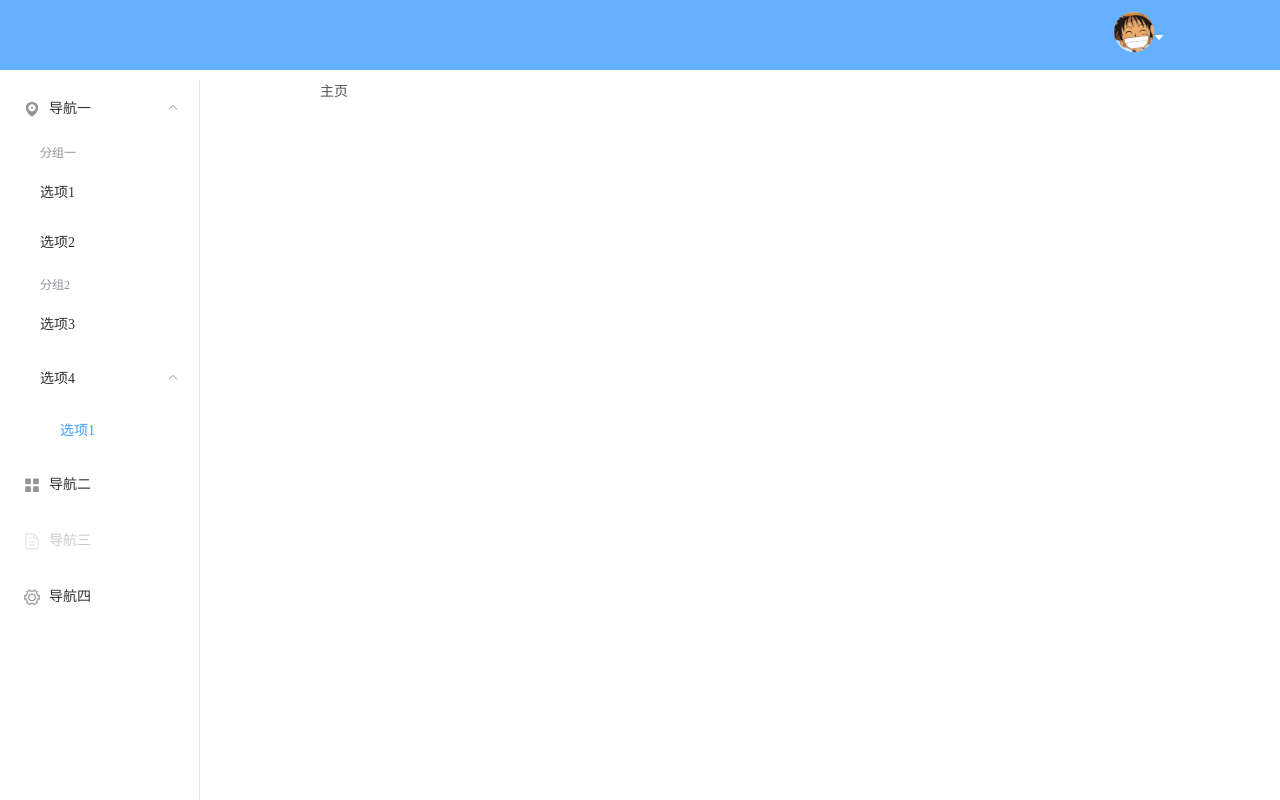
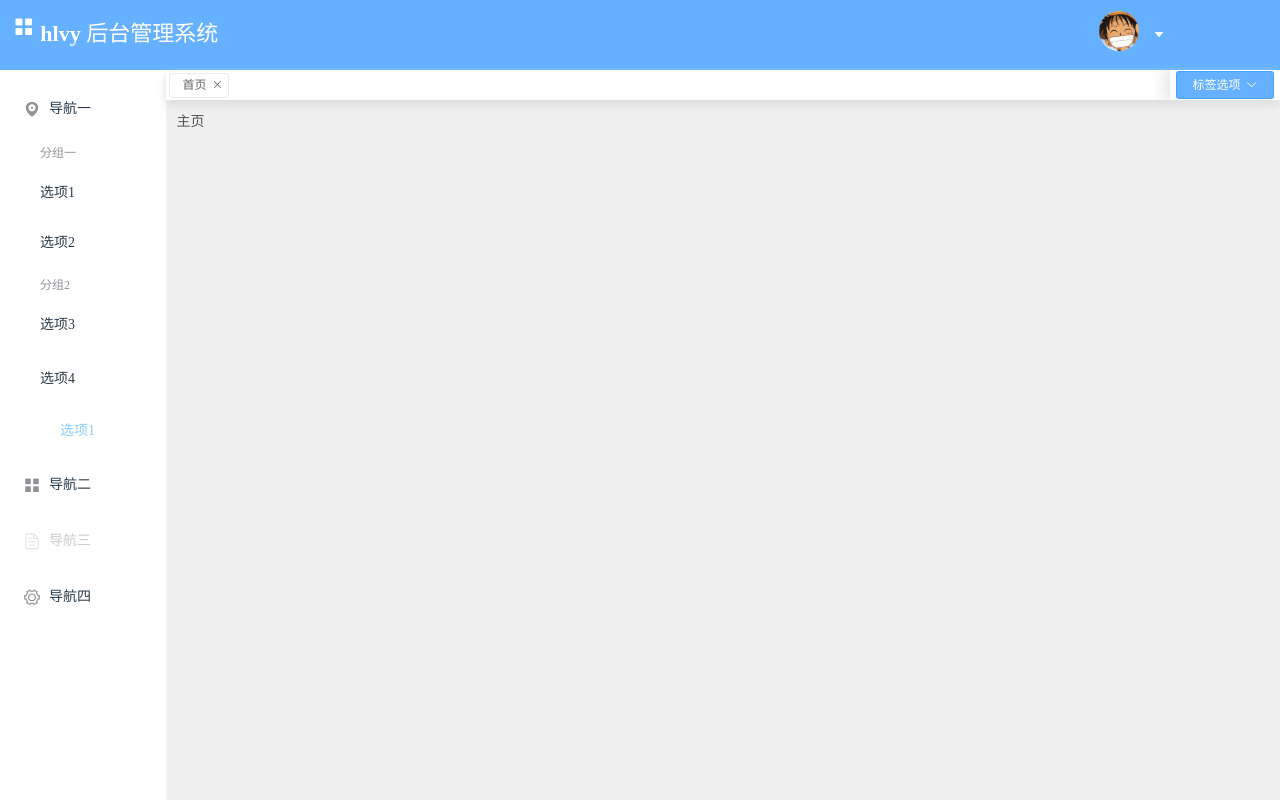
Before and after one commit to heng1234/vuePro, a Vue app: page /homePage in a window 1280 px wide. Built offline with nearby package versions, Linux system fonts and the light colour scheme; sample sign-in values are in the browser's storage.

Commit message:
主页标签页

```diff
--- a/src/App.vue
+++ b/src/App.vue
@@ -92,4 +92,42 @@
     border-radius: 4px;
   }
 
+
+
+  .content-box {
+    position: absolute;
+    left: 13%;
+    right: 0;
+    top: 70px;
+    bottom: 0;
+    padding-bottom: 30px;
+    -webkit-transition: left .3s ease-in-out;
+    transition: left .3s ease-in-out;
+    background: #f0f0f0;
+  }
+
+  .content {
+    width: auto;
+    height: 100%;
+    padding: 10px;
+    overflow-y: scroll;
+    box-sizing: border-box;
+  }
+
+  .content-collapse {
+    left: 65px;
+  }
+
+  .container {
+    padding: 30px;
+    background: #fff;
+    border: 1px solid #ddd;
+    border-radius: 5px;
+  }
+
+  .el-button--primary {
+    color: #fff;
+    background-color: rgba(64,158,255,0.8) !important;
+    border-color: rgba(64,158,255,0.8) !important;
+  }
 </style>
--- /dev/null
+++ b/src/components/bus.js
@@ -0,0 +1,6 @@
+import Vue from 'vue';
+
+// 使用 Event Bus
+const bus = new Vue();
+
+export default bus;
--- /dev/null
+++ b/src/components/tags.vue
@@ -0,0 +1,169 @@
+<template>
+    <div class="tags" v-if="showTags">
+        <ul>
+            <li class="tags-li" v-for="(item,index) in tagsList" :class="{'active': isActive(item.path)}" :key="index">
+                <router-link :to="item.path" class="tags-li-title">
+                    {{item.title}}
+                </router-link>
+                <span class="tags-li-icon" @click="closeTags(index)"><i class="el-icon-close"></i></span>
+            </li>
+        </ul>
+        <div class="tags-close-box">
+            <el-dropdown @command="handleTags">
+                <el-button size="mini" type="primary">
+                    标签选项<i class="el-icon-arrow-down el-icon--right"></i>
+                </el-button>
+                <el-dropdown-menu size="small" slot="dropdown">
+                    <el-dropdown-item command="other">关闭其他</el-dropdown-item>
+                    <el-dropdown-item command="all">关闭所有</el-dropdown-item>
+                </el-dropdown-menu>
+            </el-dropdown>
+        </div>
+    </div>
+</template>
+
+<script>
+    import bus from './bus';
+    export default {
+        data() {
+            return {
+                tagsList: []
+            }
+        },
+        methods: {
+            isActive(path) {
+                return path === this.$route.fullPath;
+            },
+            // 关闭单个标签
+            closeTags(index) {
+                const delItem = this.tagsList.splice(index, 1)[0];
+                const item = this.tagsList[index] ? this.tagsList[index] : this.tagsList[index - 1];
+                if (item) {
+                    delItem.path === this.$route.fullPath && this.$router.push(item.path);
+                }else{
+                    this.$router.push('/');
+                }
+            },
+            // 关闭全部标签
+            closeAll(){
+                this.tagsList = [];
+                this.$router.push('/');
+            },
+            // 关闭其他标签
+            closeOther(){
+                const curItem = this.tagsList.filter(item => {
+                    return item.path === this.$route.fullPath;
+                })
+                this.tagsList = curItem;
+            },
+            // 设置标签
+            setTags(route){
+                const isExist = this.tagsList.some(item => {
+                    return item.path === route.fullPath;
+                })
+                if(!isExist){
+                    //如果集合大于8则将前面的替换
+                    if(this.tagsList.length >= 8){
+                        this.tagsList.shift();
+                    }
+                    this.tagsList.push({
+                        title: route.meta.title,
+                        path: route.fullPath,
+                        name: route.matched[1].components.default.name
+                    })
+                }
+                bus.$emit('tags', this.tagsList);
+            },
+            handleTags(command){
+                command === 'other' ? this.closeOther() : this.closeAll();
+            }
+        },
+        computed: {
+            showTags() {
+                return this.tagsList.length > 0;
+            }
+        },
+        watch:{
+            $route(newValue, oldValue){
+                this.setTags(newValue);
+            }
+        },
+        created(){
+            this.setTags(this.$route);
+        }
+    }
+
+</script>
+
+
+<style >
+    .tags {
+        position: relative;
+        height: 30px;
+        overflow: hidden;
+        background: #fff;
+        padding-right: 120px;
+        box-shadow: 0 5px 10px #ddd;
+    }
+
+    .tags ul {
+        box-sizing: border-box;
+        width: 100%;
+        height: 100%;
+    }
+
+    .tags-li {
+        float: left;
+        margin: 3px 5px 2px 3px;
+        border-radius: 3px;
+        font-size: 12px;
+        overflow: hidden;
+        cursor: pointer;
+        height: 23px;
+        line-height: 23px;
+        border: 1px solid #e9eaec;
+        background: #fff;
+        padding: 0 5px 0 12px;
+        vertical-align: middle;
+        color: #666!important;
+        -webkit-transition: all .3s ease-in;
+        -moz-transition: all .3s ease-in;
+        transition: all .3s ease-in;
+    }
+
+    .tags-li:not(.active):hover {
+        background: #f8f8f8;
+    }
+
+    .tags-li.active {
+        color: #fff;
+    }
+
+    .tags-li-title {
+        float: left;
+        max-width: 80px;
+        overflow: hidden;
+        white-space: nowrap;
+        text-overflow: ellipsis;
+        margin-right: 5px;
+        color: #666!important;
+    }
+
+    .tags-li.active .tags-li-title {
+        color: #fff;
+    }
+
+    .tags-close-box {
+        position: absolute;
+        right: 0;
+        top: 0;
+        box-sizing: border-box;
+        padding-top: 1px;
+        text-align: center;
+        width: 110px;
+        height: 30px;
+        background: #fff;
+        box-shadow: -3px 0 15px 3px rgba(0, 0, 0, .1);
+        z-index: 10;
+    }
+</style>
--- a/src/main.js
+++ b/src/main.js
@@ -21,10 +21,6 @@
     Form,
     FormItem,
     MessageBox,
-    Container,
-    Aside,
-    header,
-    Main,
 } from 'element-ui';
 import 'element-ui/lib/theme-chalk/index.css';
 // table 的样式需要手动引入
@@ -73,10 +69,7 @@
     _install(Vue, "hlvy-tabs", Tabs);
     _install(Vue, "hlvy-tab-pane", TabPane);
     _install(Vue, "hlvy-loading", hlvyLoading);
-    _install(Vue, "hlvy-container", Container);
-    _install(Vue, "hlvy-aside", Aside);
-    _install(Vue, "hlvy-header", header);
-    _install(Vue, "hlvy-main", Main);
+    _install(Vue, "hlvy-checkbox", Checkbox);
     Vue.prototype.$confirm = _confirm;
 };
 Vue.use(install);
--- a/src/pages/Login/login.vue
+++ b/src/pages/Login/login.vue
@@ -114,7 +114,7 @@
                           storage.remove("dynamicValidateForm");
 
                       }
-                        this.$router.push({path: "/home"});
+                        this.$router.push({path: "/"});
                     } else {
                         this.loadingShow = false;
                         console.log('error submit!!');
--- a/src/router.js
+++ b/src/router.js
@@ -8,24 +8,21 @@
   base: process.env.BASE_URL,
   routes: [
     {
-      path: '/',
-      name: 'login',
-      title:'登录页面',
-      component:resolve => require(['@/pages/Login/login.vue'], resolve)
-    },
-    {
       path: '/login',
       name: 'login',
       title:'登录页面',
       component:resolve => require(['@/pages/Login/login.vue'], resolve)
     },
 
+
       {
-          path: '/home',
+          path: '/',
           component: resolve => require(['@/views/Home.vue'], resolve),//
           redirect: '/homePage',
+
           meta: {
-              keepAlive: false // 不需要被缓存
+              keepAlive: false, // 不需要被缓存
+              title: '首页'
           },
           children: [
               /**
@@ -35,7 +32,8 @@
               path: '/homePage',
               component: resolve => require(['@/pages/home/homePage.vue'], resolve),//
               meta: {
-                  keepAlive: false // 不需要被缓存
+                  keepAlive: false, // 不需要被缓存
+                  title: '首页'
               },
           }
           ]
--- a/src/views/Home.vue
+++ b/src/views/Home.vue
@@ -4,11 +4,12 @@
 
           <el-aside >
               <div class="acccls">
-                <!--  <el-radio-group v-model="isCollapse" style="margin-bottom: 20px;">
-                      <el-radio-button :label="false">展开</el-radio-button>
-                      <el-radio-button :label="true">收起</el-radio-button>
-                  </el-radio-group>-->
-                  <el-menu default-active="1-4-1" style="height: 100%" class="el-menu-vertical-demo" @open="handleOpen" @close="handleClose" :collapse="isCollapse">
+
+                  <el-menu default-active="1-4-1" style="height: 100%" class="el-menu-vertical-demo" @open="handleOpen" @close="handleClose"
+
+                           text-color="#2b3b4b"
+                           active-text-color="#87CEFA"
+                           :collapse="isCollapse">
                       <el-submenu index="1">
                           <template slot="title">
                               <i class="el-icon-location"></i>
@@ -51,6 +52,15 @@
 
 
                       <div class="header-user-con">
+                          <div class="collapse-btn" @click="collapseChage">
+                              <i class="el-icon-menu"></i>&nbsp;
+                          </div>
+                          <div class="logo"><b>hlvy</b>&nbsp;后台管理系统</div>
+
+                  <!--                <el-radio-group v-model="isCollapse" style="margin-bottom: 20px;">
+                  &lt;!&ndash;    <el-radio-button :label="false">展开</el-radio-button>
+                      <el-radio-button :label="true">收起</el-radio-button>&ndash;&gt;
+                  </el-radio-group>-->
                           <!-- 全屏显示 -->
                           <div class="btn-fullscreen" @click="handleFullScreen">
                               <el-tooltip effect="dark" :content="fullscreen?`取消全屏`:`全屏`" placement="bottom">
@@ -78,11 +88,20 @@
                       </div>
 
               </div>
+
+
               </el-header>
-              <el-main>
-
-                  <router-view></router-view>
-
+              <el-main style="margin: 0;">
+                  <div class="content-box" :class="{'content-collapse':collapse}">
+                        <tags></tags>
+                      <div class="content">
+                          <transition name="move" mode="out-in">
+                              <keep-alive :include="tagsList">
+                                  <router-view></router-view>
+                              </keep-alive>
+                          </transition>
+                      </div>
+                  </div>
               </el-main>
           </el-container>
       </el-container>
@@ -92,14 +111,20 @@
 </template>
 
 <script>
-
+import tags from  '@/components/tags.vue';
+import bus from  '@/components/bus.js';
 export default {
   name: 'home',
+    components:{
+        tags
+    },
     data(){
       return{
           sessionData:[],
           fullscreen: false,
-          isCollapse: false
+          isCollapse: false,
+          tagsList: [],
+          collapse: false
       }
     },
     methods:{
@@ -112,8 +137,7 @@
         },
         // 侧边栏折叠
         collapseChage(){
-            this.collapse = !this.collapse;
-            bus.$emit('collapse', this.collapse);
+            this.isCollapse = !this.isCollapse;
         },
         // 全屏事件
         handleFullScreen(){
@@ -151,9 +175,21 @@
     },
     created(){
       this.sessionData =  JSON.parse(sessionStorage.getItem("loginMsg"));
+
+        bus.$on('collapse', msg => {
+            this.collapse = msg;
+        })
+
+        // 只有在标签页列表里的页面才使用keep-alive，即关闭标签之后就不保存到内存中了。
+        bus.$on('tags', msg => {
+            let arr = [];
+            for(let i = 0, len = msg.length; i < len; i ++){
+                msg[i].name && arr.push(msg[i].name);
+            }
+            this.tagsList = arr;
+        })
     },
-  components: {
-  }
+
 }
 </script>
 <style scoped>
@@ -170,6 +206,24 @@
         height: 70px;
         background-color: rgba(64,158,255,0.8);
     }
+    .headercls .collapse-btn{
+        color: #fff;
+        float: left;
+        cursor: pointer;
+        margin-top: 1.2%;
+        margin-left: 1%;
+        font-size: 22px;
+    }
+    .headercls .logo{
+        color: #fff;
+        float: left;
+        width:250px;
+        margin-top: 1.2%;
+        font-size: 22px;
+    }
+    .headercls .logo>b{
+        font-family: 华文隶书;
+    }
     .acccls{
         position: absolute;
         top: 10%;
@@ -180,13 +234,15 @@
 
     .user-name{
         position: absolute;
-       top:30px;
+       top:27px;
+
         left: 90%;
     }
     .user-avator{
         display: inline-block;
-        margin-left: 87%;
-        margin-top: -15px;
+        float: right;
+        margin-right:11%;
+        margin-top: -16px;
     }
     .user-avator img{
         display: block;
```
